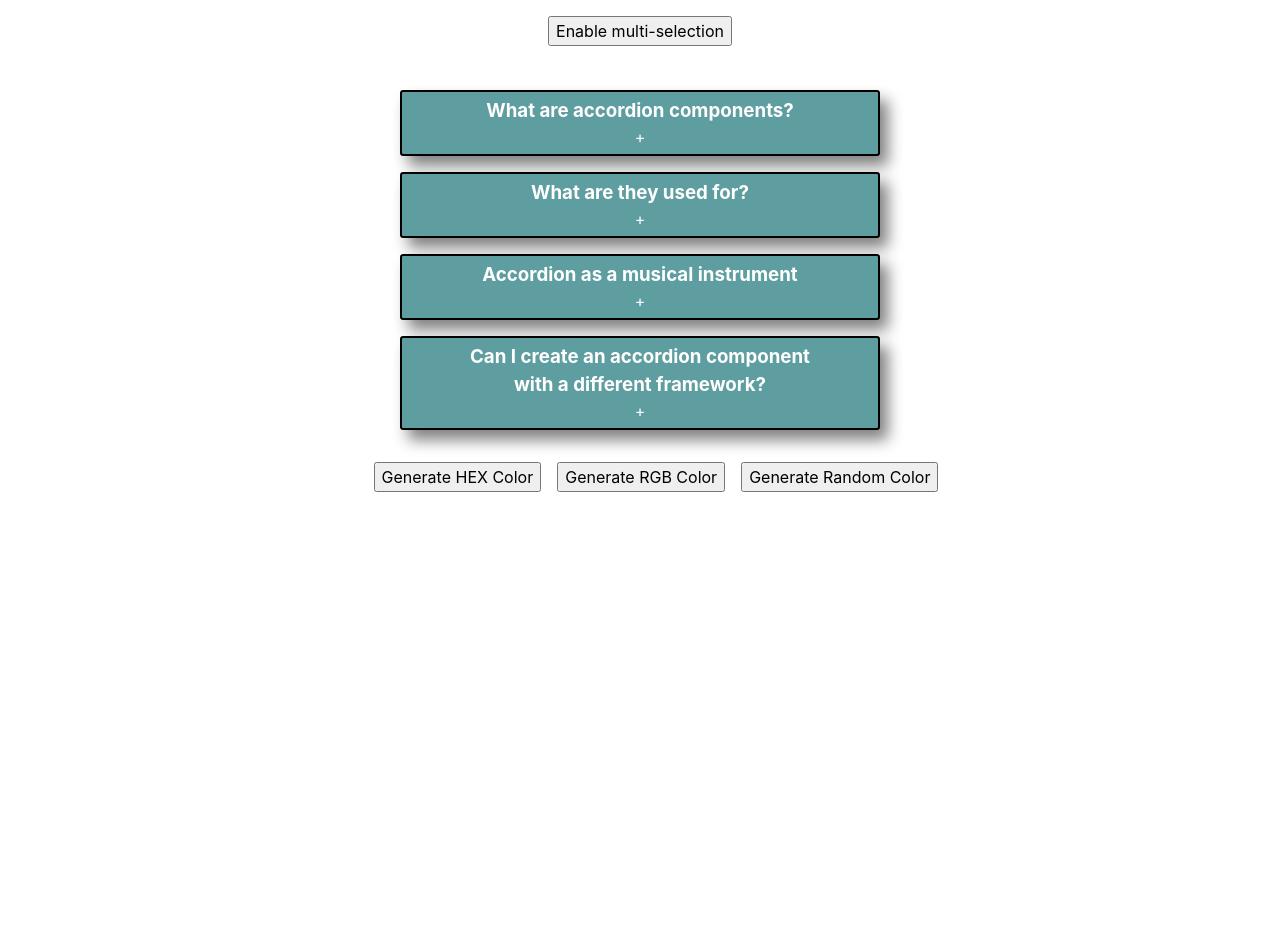
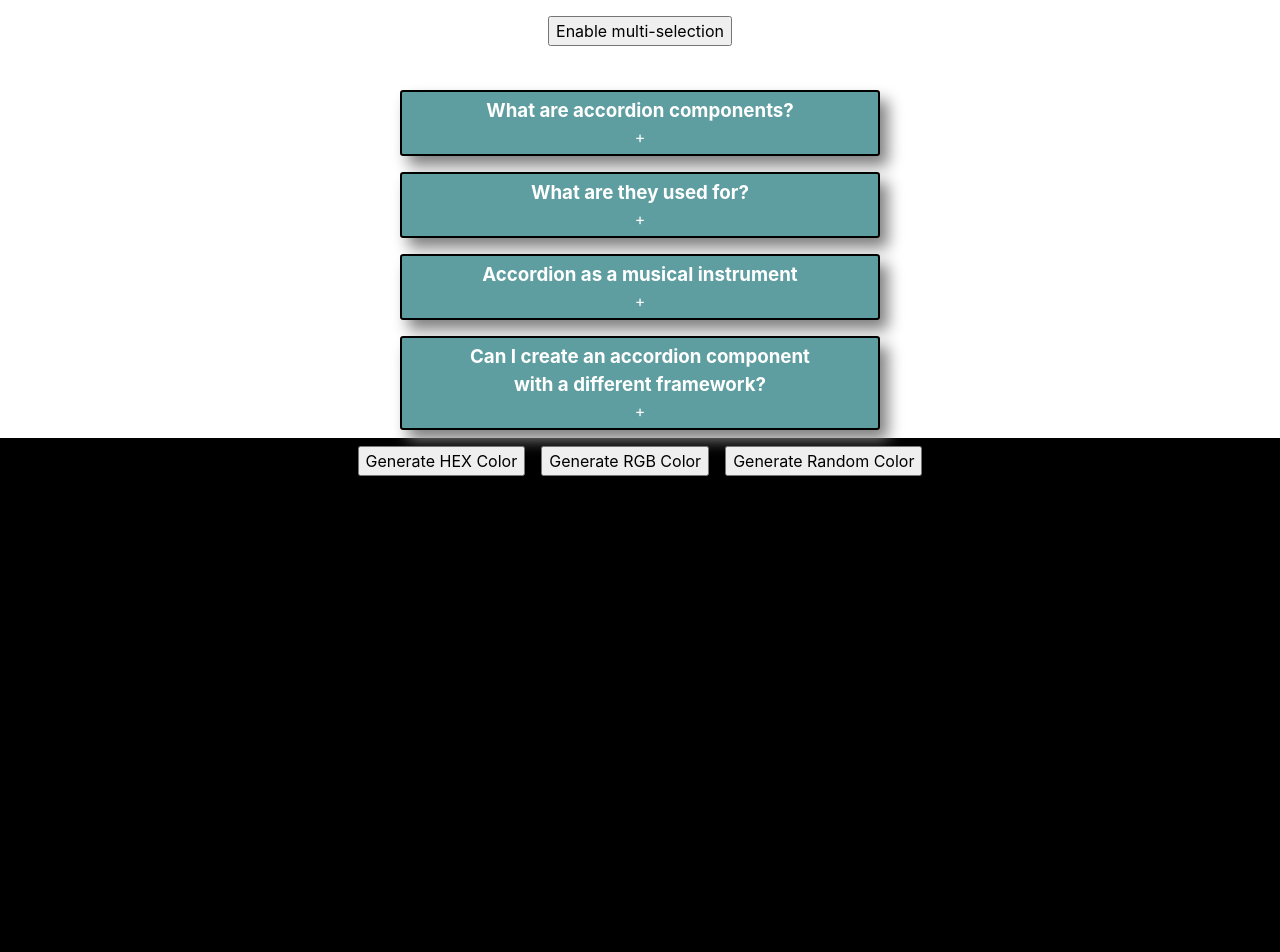
Before and after one commit to greenteaisgreat/Utilities, a React (Create React App) app: page / in a window 1280 px wide. Shown: the top 952 px of the page. Built offline with nearby package versions, Linux system fonts and the light colour scheme.

Commit message:
Add CSS var for generative color background

```diff
--- a/src/components/GenerateColor/generateColor.css
+++ b/src/components/GenerateColor/generateColor.css
@@ -1,9 +1,9 @@
 .container {
   display: flex;
   justify-content: space-evenly;
-  margin: 1rem;
   width: 100vw;
   height: 100vh;
+  background-color: var(--colorCode);
 }
 
 .button-wrapper button {
```
